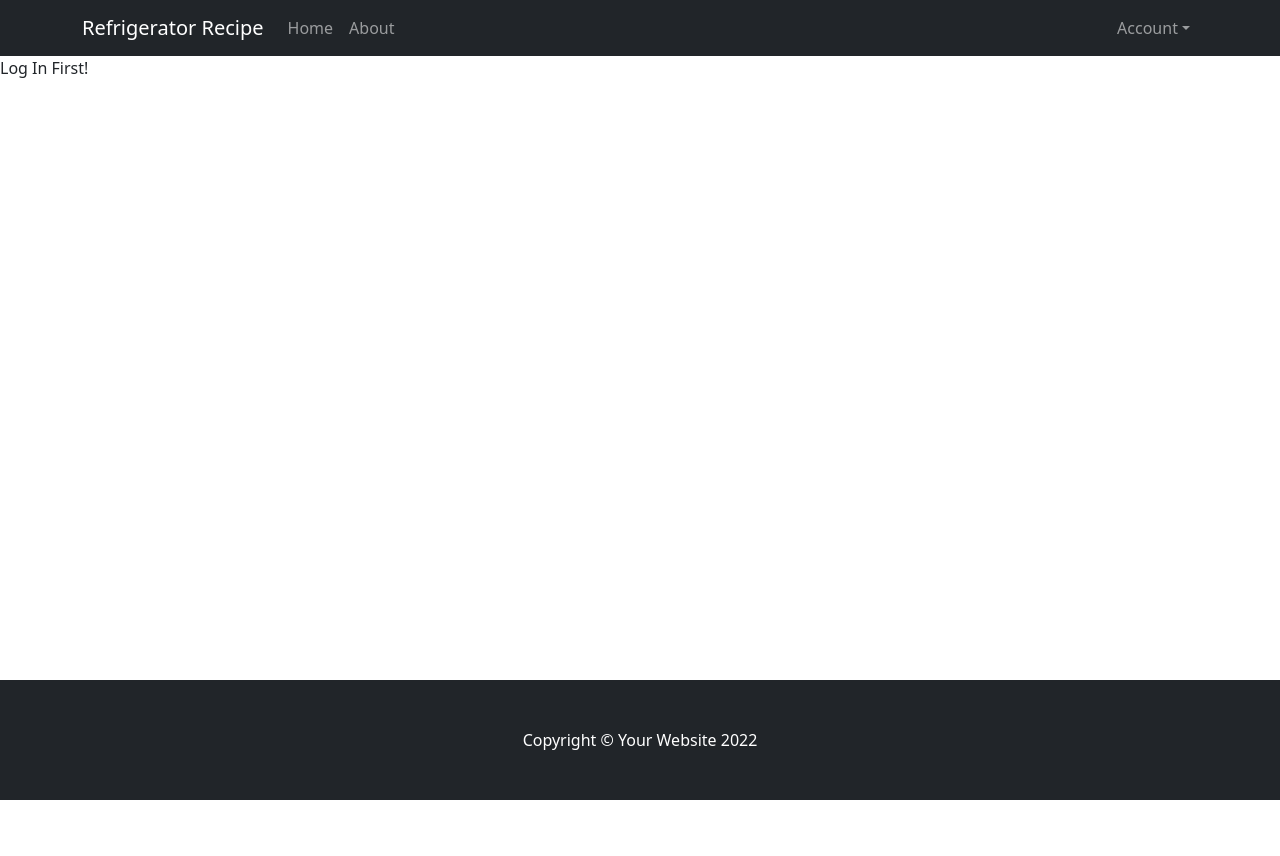
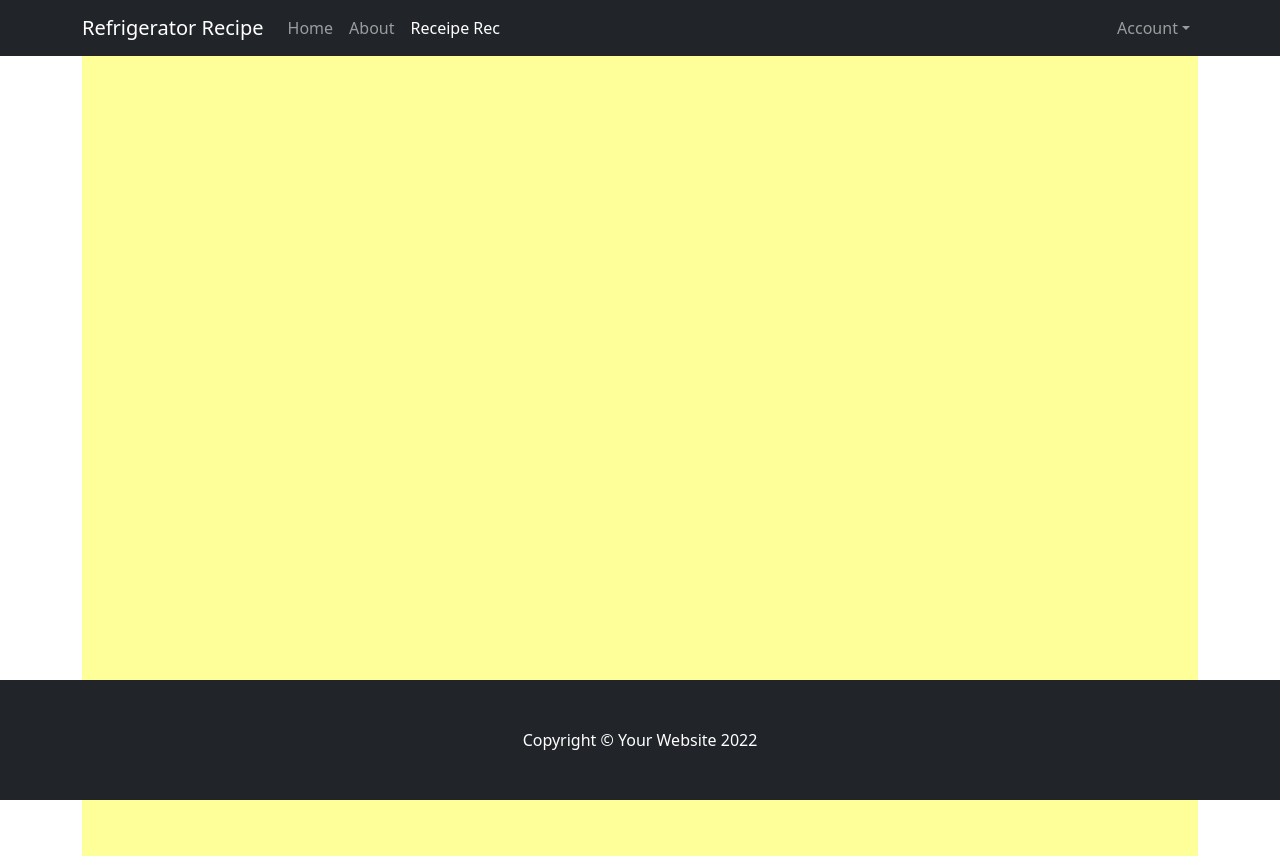
Before and after one commit to JavenW/CCRR_FrontEnd, a React (Create React App) app in the folder frontend/: page /randomreceipe in a window 1280 px wide. Before the commit this address led to /unauth. Before the commit the page ends 800 px from the top, so only its background shows below. Built offline with nearby package versions, Linux system fonts and the light colour scheme; no server answers.

Commit message:
add random receipe page

```diff
--- a/frontend/package.json
+++ b/frontend/package.json
@@ -2,6 +2,7 @@
   "name": "frontend",
   "version": "0.1.0",
   "private": true,
+  "proxy": "http://127.0.0.1:5000",
   "dependencies": {
     "@emotion/react": "^11.10.5",
     "@emotion/styled": "^11.10.5",
--- a/frontend/src/App.css
+++ b/frontend/src/App.css
@@ -14,7 +14,7 @@
 }
 
 .App-header {
-  background-color: #282c34;
+  background-color: #ffff99;
   min-height: 100vh;
   display: flex;
   flex-direction: column;
@@ -27,6 +27,11 @@
 .App-link {
   color: #61dafb;
 }
+.section {
+  margin: 15px;
+  font-size: large;
+  color: #4d3900;
+ }
 
 @keyframes App-logo-spin {
   from {
--- a/frontend/src/App.js
+++ b/frontend/src/App.js
@@ -20,7 +20,9 @@ import {
   Profile,
   UnAuth,
   LogIn,
-  LoginComplete
+  LoginComplete,
+  DetailedItem,
+  ReceipeRec,
 } from "./pages";
 
 import Navigation from "./components/Navigation";
@@ -43,6 +45,8 @@ function App() {
         <Route path="/recipe" element={<ProtectedRoute><Recipe /></ProtectedRoute>} />
         <Route path="/profile" element={<ProtectedRoute><Profile /></ProtectedRoute>} />
         <Route path="/unauth" element={flag ? <Navigate to="/" replace /> : <UnAuth />} />
+        <Route path="/detaileditem" element={<DetailedItem />} />
+        <Route path="/randomreceipe" element={<ReceipeRec />} />
         {/* <Route path="/blog" element={<Blog />}>
           <Route path="" element={<Posts />} />
           <Route path=":postSlug" element={<Post />} />
--- a/frontend/src/components/Navigation.jsx
+++ b/frontend/src/components/Navigation.jsx
@@ -20,8 +20,11 @@ function Navigation(props) {
             <LinkContainer to="/" activeClassName="active">
               <Nav.Link>Home</Nav.Link>
             </LinkContainer>
-            <LinkContainer to="/about" activeClassName="active">
+            <LinkContainer to="/recipe" activeClassName="active">
               <Nav.Link>About</Nav.Link>
+            </LinkContainer>
+            <LinkContainer to="/randomreceipe" activeClassName="active">
+              <Nav.Link>Receipe Rec</Nav.Link>
             </LinkContainer>
 
           </Nav>
--- a/frontend/src/pages/DetailedItem.jsx
+++ b/frontend/src/pages/DetailedItem.jsx
@@ -10,7 +10,7 @@ function DetailedItem() {
     function getData() {
         axios({
           method: "GET",
-          url:"/detaileddata",
+          url:"/detaileddata/<id>",
         })
         .then((response) => {
           const res =response.data
--- a/frontend/src/pages/Recipe.jsx
+++ b/frontend/src/pages/Recipe.jsx
@@ -11,7 +11,7 @@ function Receipe() {
     function getData() {
       axios({
         method: "GET",
-        url:"http://127.0.0.1:5000/getrecipe/jw4156@columbia.edu",
+        url:"http://127.0.0.1:5000/getrecipe/<email>",
       })
       .then((response) => {
         console.log(response.data)
@@ -44,7 +44,7 @@ function Receipe() {
                         <Card.Title>{item.title}</Card.Title>
                       </Card.Body>
                     <Card.Body>
-                      <Card.Link href="#">Detailed instruction</Card.Link>
+                      <Card.Link href={"/detaileddata" + item.id}>Detailed instruction</Card.Link>
                     </Card.Body>
                   </Card>
                 </div>
--- a/frontend/src/pages/index.js
+++ b/frontend/src/pages/index.js
@@ -8,3 +8,5 @@ export { default as Profile } from "./UserProfile";
 export { default as UnAuth } from "./UnAuth";
 export { default as LogIn } from "./LogIn";
 export { default as LoginComplete } from "./LoginComplete";
+export { default as DetailedItem } from "./DetailedItem";
+export { default as ReceipeRec } from "./ReceipeRec";
```
Also changed, not shown: 1 other file (tests, documents, lock files or other folders).
